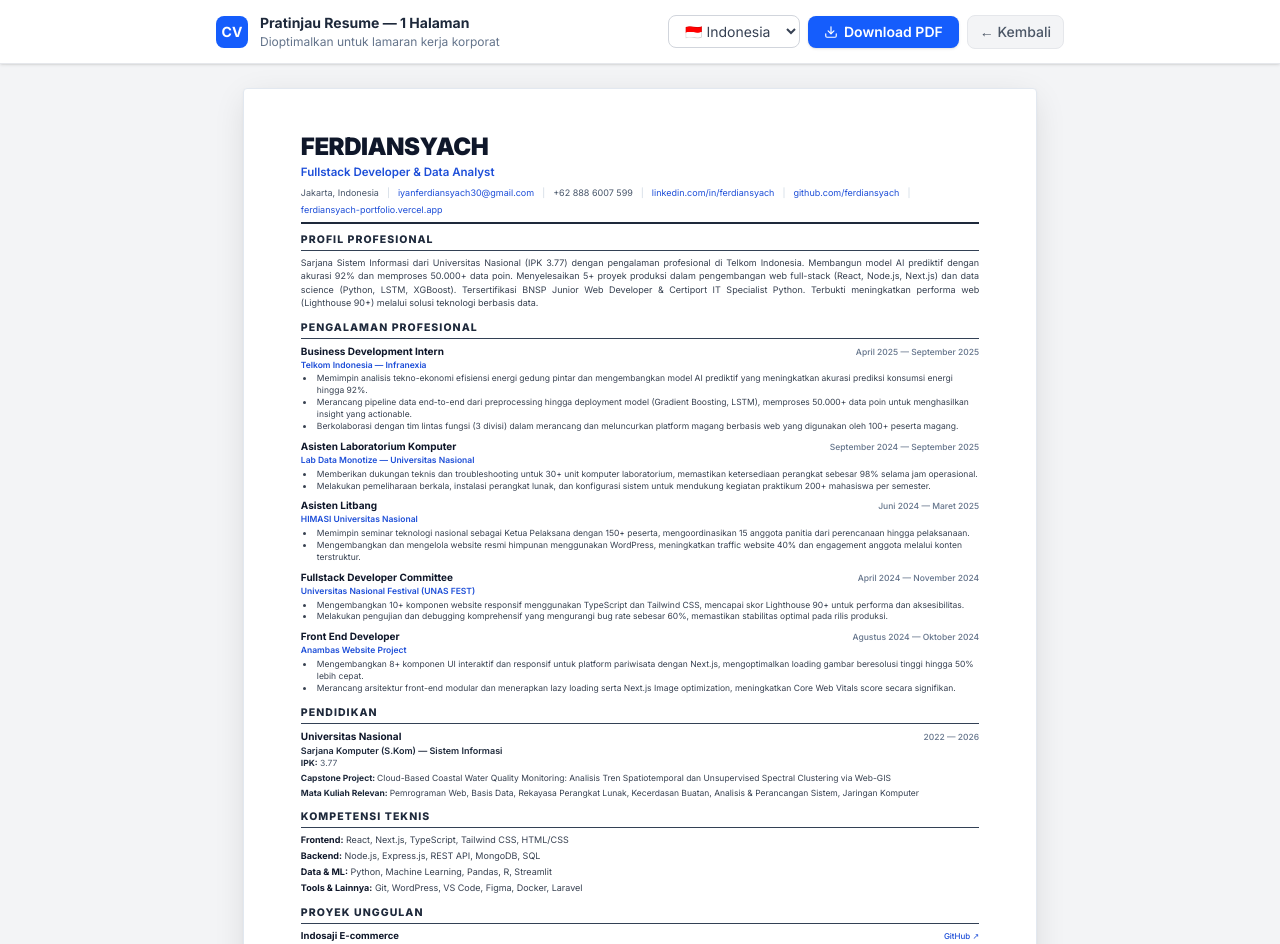
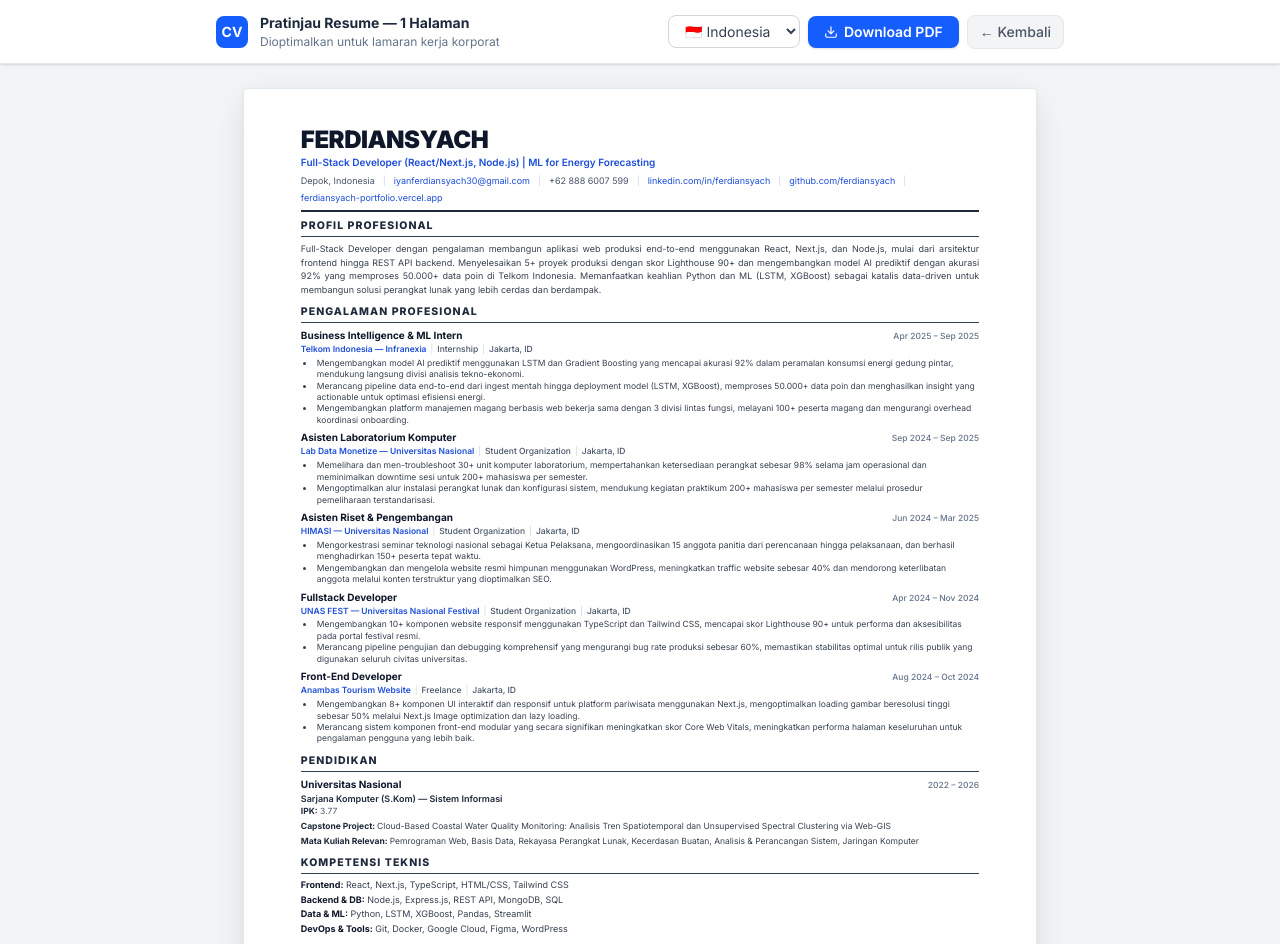
Before and after one commit to ferdiansyach/ferdiansyach-portfolio, a Next.js app: page /portfolio-pdf in a window 1280 px wide. Shown: the top 944 px of the page. Built offline with nearby package versions, Linux system fonts and the light colour scheme.

Commit message:
Optimize CV layout and ATS content

```diff
--- a/src/app/portfolio-pdf/page.tsx
+++ b/src/app/portfolio-pdf/page.tsx
@@ -76,7 +76,7 @@
           }
 
           .cv-inner {
-            padding: 12mm 15mm !important;
+            padding: 10mm 15mm !important;
           }
 
           a {
@@ -295,18 +295,18 @@
 
         {/* ===== A4 CV CONTENT ===== */}
         <div className="cv-page bg-white text-black antialiased">
-          <div className="cv-inner" style={{ padding: '12mm 15mm' }}>
+          <div className="cv-inner" style={{ padding: '10mm 15mm' }}>
 
             {/* ===== HEADER ===== */}
-            <header style={{ marginBottom: '8px' }}>
+            <header style={{ marginBottom: '6px' }}>
               <h1 style={{ fontSize: '24px', fontWeight: 900, color: '#0f172a', letterSpacing: '-0.02em', lineHeight: 1.1, textTransform: 'uppercase', margin: 0 }}>
                 Ferdiansyach
               </h1>
-              <div style={{ fontSize: '11.5px', color: '#1d4ed8', fontWeight: 600, marginTop: '3px' }}>
-                Fullstack Developer &amp; Data Analyst
+              <div style={{ fontSize: '10px', color: '#1d4ed8', fontWeight: 600, marginTop: '3px', lineHeight: 1.3 }}>
+                Full-Stack Developer (React/Next.js, Node.js) | ML for Energy Forecasting
               </div>
               <div className="contact-row">
-                <span>Jakarta, Indonesia</span>
+                <span>Depok, Indonesia</span>
                 <span className="contact-separator" style={{ color: '#cbd5e1' }}>|</span>
                 <a href="mailto:iyanferdiansyach30@gmail.com" style={{ color: '#1d4ed8' }}>iyanferdiansyach30@gmail.com</a>
                 <span className="contact-separator" style={{ color: '#cbd5e1' }}>|</span>
@@ -322,34 +322,50 @@
             </header>
 
             {/* ===== PROFILE SUMMARY ===== */}
-            <section style={{ marginBottom: '10px' }}>
+            <section style={{ marginBottom: '8px' }}>
               <h2 className="cv-section-title">
                 {lang === "id" ? "PROFIL PROFESIONAL" : "PROFESSIONAL SUMMARY"}
               </h2>
               <p style={{ fontSize: '9px', color: '#374151', lineHeight: 1.5, textAlign: 'justify', margin: 0 }}>
                 {lang === "id"
-                  ? "Sarjana Sistem Informasi dari Universitas Nasional (IPK 3.77) dengan pengalaman profesional di Telkom Indonesia. Membangun model AI prediktif dengan akurasi 92% dan memproses 50.000+ data poin. Menyelesaikan 5+ proyek produksi dalam pengembangan web full-stack (React, Node.js, Next.js) dan data science (Python, LSTM, XGBoost). Tersertifikasi BNSP Junior Web Developer & Certiport IT Specialist Python. Terbukti meningkatkan performa web (Lighthouse 90+) melalui solusi teknologi berbasis data."
-                  : "Information Systems graduate from Universitas Nasional (GPA 3.77) with professional experience at Telkom Indonesia. Built a predictive AI model achieving 92% accuracy and processed 50,000+ data points. Delivered 5+ production projects in full-stack web development (React, Node.js, Next.js) and data science (Python, LSTM, XGBoost). BNSP-certified Junior Web Developer & Certiport IT Specialist in Python. Proven track record of improving web performance (Lighthouse 90+) through data-driven technology solutions."
+                  ? "Full-Stack Developer dengan pengalaman membangun aplikasi web produksi end-to-end menggunakan React, Next.js, dan Node.js, mulai dari arsitektur frontend hingga REST API backend. Menyelesaikan 5+ proyek produksi dengan skor Lighthouse 90+ dan mengembangkan model AI prediktif dengan akurasi 92% yang memproses 50.000+ data poin di Telkom Indonesia. Memanfaatkan keahlian Python dan ML (LSTM, XGBoost) sebagai katalis data-driven untuk membangun solusi perangkat lunak yang lebih cerdas dan berdampak."
+                  : "Full-Stack Developer with hands-on experience architecting and shipping production-grade web applications using React, Next.js, and Node.js across the full frontend-to-backend stack. Delivered 5+ production projects achieving Lighthouse scores of 90+ and engineered a predictive AI model with 92% accuracy processing 50,000+ data points at Telkom Indonesia. Leverages Python-based ML expertise (LSTM, XGBoost) as a data-driven catalyst to build smarter, more impactful software products."
                 }
               </p>
             </section>
 
             {/* ===== EXPERIENCE — All 5 ===== */}
-            <section style={{ marginBottom: '10px' }}>
+            <section style={{ marginBottom: '8px' }}>
               <h2 className="cv-section-title">
                 {lang === "id" ? "PENGALAMAN PROFESIONAL" : "PROFESSIONAL EXPERIENCE"}
               </h2>
-              <div style={{ display: 'flex', flexDirection: 'column', gap: '6px' }}>
+              <div style={{ display: 'flex', flexDirection: 'column', gap: '4px' }}>
                 {experiences.map((exp) => (
                   <div key={exp.id}>
+                    {/* Role + Period */}
                     <div className="exp-header">
                       <h3 style={{ fontSize: '10px', fontWeight: 700, color: '#0f172a', margin: 0 }}>{t(exp.role)}</h3>
                       <span style={{ fontSize: '8.5px', fontWeight: 500, color: '#64748b', whiteSpace: 'nowrap', marginLeft: '12px' }}>{exp.period}</span>
                     </div>
-                    <div style={{ fontSize: '8.5px', color: '#1d4ed8', fontWeight: 600 }}>{exp.company}</div>
+                    {/* Company | Type | Location */}
+                    <div style={{ fontSize: '8.5px', color: '#1d4ed8', fontWeight: 600, display: 'flex', flexWrap: 'wrap', gap: '0 4px', alignItems: 'center' }}>
+                      <span>{exp.company}</span>
+                      {exp.type && (
+                        <>
+                          <span style={{ color: '#cbd5e1', fontWeight: 400 }}>|</span>
+                          <span style={{ color: '#475569', fontWeight: 500 }}>{exp.type}</span>
+                        </>
+                      )}
+                      {exp.location && (
+                        <>
+                          <span style={{ color: '#cbd5e1', fontWeight: 400 }}>|</span>
+                          <span style={{ color: '#475569', fontWeight: 500 }}>{exp.location}</span>
+                        </>
+                      )}
+                    </div>
                     <ul style={{ margin: '2px 0 0 14px', padding: 0, listStyleType: 'disc' }}>
                       {exp.bullets.map((bullet, i) => (
-                        <li key={i} style={{ fontSize: '8.5px', color: '#374151', lineHeight: 1.4, paddingLeft: '2px' }}>
+                        <li key={i} style={{ fontSize: '8.5px', color: '#374151', lineHeight: 1.35, paddingLeft: '2px' }}>
                           {t(bullet)}
                         </li>
                       ))}
@@ -360,7 +376,7 @@
             </section>
 
             {/* ===== EDUCATION ===== */}
-            <section style={{ marginBottom: '10px' }}>
+            <section style={{ marginBottom: '8px' }}>
               <h2 className="cv-section-title">
                 {lang === "id" ? "PENDIDIKAN" : "EDUCATION"}
               </h2>
@@ -392,13 +408,13 @@
             </section>
 
             {/* ===== TECHNICAL SKILLS ===== */}
-            <section style={{ marginBottom: '10px' }}>
+            <section style={{ marginBottom: '8px' }}>
               <h2 className="cv-section-title">
                 {lang === "id" ? "KOMPETENSI TEKNIS" : "TECHNICAL SKILLS"}
               </h2>
               <div style={{ display: 'flex', flexDirection: 'column', gap: '2px' }}>
                 {skillCategories.map((cat, i) => (
-                  <div key={i} style={{ fontSize: '9px', lineHeight: 1.55 }}>
+                  <div key={i} style={{ fontSize: '9px', lineHeight: 1.4 }}>
                     <span style={{ fontWeight: 700, color: '#0f172a' }}>{t(cat.title)}:</span>{" "}
                     <span style={{ color: '#374151' }}>
                       {cat.skills.map(s => s.name).join(", ")}
@@ -409,11 +425,11 @@
             </section>
 
             {/* ===== SELECTED PROJECTS — 3 projects ===== */}
-            <section style={{ marginBottom: '10px' }}>
+            <section style={{ marginBottom: '8px' }}>
               <h2 className="cv-section-title">
                 {lang === "id" ? "PROYEK UNGGULAN" : "SELECTED PROJECTS"}
               </h2>
-              <div style={{ display: 'flex', flexDirection: 'column', gap: '5px' }}>
+              <div style={{ display: 'flex', flexDirection: 'column', gap: '4px' }}>
                 {topProjects.map((proj) => (
                   <div key={proj.slug}>
                     <div className="exp-header">
@@ -426,7 +442,7 @@
                         </a>
                       )}
                     </div>
-                    <p style={{ fontSize: '8.5px', color: '#374151', lineHeight: 1.45, margin: '1px 0 0 0' }}>
+                    <p style={{ fontSize: '8.5px', color: '#374151', lineHeight: 1.35, margin: '1px 0 0 0' }}>
                       {t(proj.description)}
                     </p>
                     <p style={{ fontSize: '8px', color: '#64748b', fontWeight: 500, fontFamily: "'SF Mono', 'Fira Code', monospace", marginTop: '2px' }}>
@@ -444,7 +460,7 @@
               </h2>
               <div className="cert-grid">
                 {certifications.map((cert) => (
-                  <div key={cert.id} style={{ fontSize: '8.5px', color: '#374151', lineHeight: 1.5 }}>
+                  <div key={cert.id} style={{ fontSize: '8.5px', color: '#374151', lineHeight: 1.4 }}>
                     <span style={{ fontWeight: 700, color: '#0f172a' }}>{t(cert.name)}</span>
                     {" — "}{cert.issuer} ({cert.date})
                   </div>
--- a/src/data/experience.ts
+++ b/src/data/experience.ts
@@ -3,87 +3,97 @@
 export const experiences: Experience[] = [
   {
     id: "telkom",
-    role: { id: "Business Development Intern", en: "Business Development Intern" },
+    role: { id: "Business Intelligence & ML Intern", en: "Business Intelligence & ML Intern" },
     company: "Telkom Indonesia — Infranexia",
-    period: "April 2025 — September 2025",
+    type: "Internship",
+    location: "Jakarta, ID",
+    period: "Apr 2025 – Sep 2025",
     isCurrent: false,
     bullets: [
       {
-        id: "Memimpin analisis tekno-ekonomi efisiensi energi gedung pintar dan mengembangkan model AI prediktif yang meningkatkan akurasi prediksi konsumsi energi hingga 92%.",
-        en: "Led techno-economic analysis on smart building energy efficiency and developed a predictive AI model that achieved 92% accuracy in energy consumption forecasting.",
+        id: "Mengembangkan model AI prediktif menggunakan LSTM dan Gradient Boosting yang mencapai akurasi 92% dalam peramalan konsumsi energi gedung pintar, mendukung langsung divisi analisis tekno-ekonomi.",
+        en: "Engineered a predictive AI model using LSTM and Gradient Boosting that achieved 92% accuracy in smart building energy consumption forecasting, directly supporting the techno-economic analysis division.",
       },
       {
-        id: "Merancang pipeline data end-to-end dari preprocessing hingga deployment model (Gradient Boosting, LSTM), memproses 50.000+ data poin untuk menghasilkan insight yang actionable.",
-        en: "Engineered an end-to-end data pipeline from preprocessing to model deployment (Gradient Boosting, LSTM), processing 50,000+ data points to generate actionable insights.",
+        id: "Merancang pipeline data end-to-end dari ingest mentah hingga deployment model (LSTM, XGBoost), memproses 50.000+ data poin dan menghasilkan insight yang actionable untuk optimasi efisiensi energi.",
+        en: "Architected an end-to-end data pipeline from raw ingestion through preprocessing to model deployment (LSTM, XGBoost), processing 50,000+ data points and generating actionable insights for energy efficiency optimization.",
       },
       {
-        id: "Berkolaborasi dengan tim lintas fungsi (3 divisi) dalam merancang dan meluncurkan platform magang berbasis web yang digunakan oleh 100+ peserta magang.",
-        en: "Collaborated with cross-functional teams (3 divisions) to design and launch a web-based internship platform serving 100+ interns.",
+        id: "Mengembangkan platform manajemen magang berbasis web bekerja sama dengan 3 divisi lintas fungsi, melayani 100+ peserta magang dan mengurangi overhead koordinasi onboarding.",
+        en: "Developed a web-based internship management platform in collaboration with 3 cross-functional divisions, serving 100+ interns and reducing onboarding coordination overhead.",
       },
     ],
   },
   {
     id: "labassist",
     role: { id: "Asisten Laboratorium Komputer", en: "Computer Laboratory Assistant" },
-    company: "Lab Data Monotize — Universitas Nasional",
-    period: "September 2024 — September 2025",
+    company: "Lab Data Monetize — Universitas Nasional",
+    type: "Student Organization",
+    location: "Jakarta, ID",
+    period: "Sep 2024 – Sep 2025",
     isCurrent: false,
     bullets: [
       {
-        id: "Memberikan dukungan teknis dan troubleshooting untuk 30+ unit komputer laboratorium, memastikan ketersediaan perangkat sebesar 98% selama jam operasional.",
-        en: "Provided technical support and troubleshooting for 30+ lab computers, ensuring 98% device availability during operational hours.",
+        id: "Memelihara dan men-troubleshoot 30+ unit komputer laboratorium, mempertahankan ketersediaan perangkat sebesar 98% selama jam operasional dan meminimalkan downtime sesi untuk 200+ mahasiswa per semester.",
+        en: "Maintained and troubleshot 30+ laboratory computer units, sustaining 98% device availability during operational hours and minimizing session downtime for 200+ students per semester.",
       },
       {
-        id: "Melakukan pemeliharaan berkala, instalasi perangkat lunak, dan konfigurasi sistem untuk mendukung kegiatan praktikum 200+ mahasiswa per semester.",
-        en: "Performed periodic maintenance, software installations, and system configuration to support lab sessions for 200+ students per semester.",
+        id: "Mengoptimalkan alur instalasi perangkat lunak dan konfigurasi sistem, mendukung kegiatan praktikum 200+ mahasiswa per semester melalui prosedur pemeliharaan terstandarisasi.",
+        en: "Optimized software installation and system configuration workflows, supporting lab sessions for 200+ students per semester through standardized maintenance procedures.",
       },
     ],
   },
   {
     id: "himasi",
-    role: { id: "Asisten Litbang", en: "Research & Development Assistant" },
-    company: "HIMASI Universitas Nasional",
-    period: "Juni 2024 — Maret 2025",
+    role: { id: "Asisten Riset & Pengembangan", en: "Research & Development Assistant" },
+    company: "HIMASI — Universitas Nasional",
+    type: "Student Organization",
+    location: "Jakarta, ID",
+    period: "Jun 2024 – Mar 2025",
     bullets: [
       {
-        id: "Memimpin seminar teknologi nasional sebagai Ketua Pelaksana dengan 150+ peserta, mengoordinasikan 15 anggota panitia dari perencanaan hingga pelaksanaan.",
-        en: "Led a national technology seminar as Chief Executive with 150+ attendees, coordinating 15 committee members from planning to execution.",
+        id: "Mengorkestrasi seminar teknologi nasional sebagai Ketua Pelaksana, mengoordinasikan 15 anggota panitia dari perencanaan hingga pelaksanaan, dan berhasil menghadirkan 150+ peserta tepat waktu.",
+        en: "Orchestrated a national technology seminar as Chief Executive, coordinating 15 committee members from planning to execution and successfully delivering the event to 150+ attendees on schedule.",
       },
       {
-        id: "Mengembangkan dan mengelola website resmi himpunan menggunakan WordPress, meningkatkan traffic website 40% dan engagement anggota melalui konten terstruktur.",
-        en: "Developed and managed the association's official WordPress website, increasing website traffic by 40% and member engagement through structured content.",
+        id: "Mengembangkan dan mengelola website resmi himpunan menggunakan WordPress, meningkatkan traffic website sebesar 40% dan mendorong keterlibatan anggota melalui konten terstruktur yang dioptimalkan SEO.",
+        en: "Developed and managed the association's official WordPress website, increasing website traffic by 40% and driving member engagement through structured, SEO-optimized content.",
       },
     ],
   },
   {
     id: "unasfest",
-    role: { id: "Fullstack Developer Committee", en: "Fullstack Developer Committee" },
-    company: "Universitas Nasional Festival (UNAS FEST)",
-    period: "April 2024 — November 2024",
+    role: { id: "Fullstack Developer", en: "Fullstack Developer" },
+    company: "UNAS FEST — Universitas Nasional Festival",
+    type: "Student Organization",
+    location: "Jakarta, ID",
+    period: "Apr 2024 – Nov 2024",
     bullets: [
       {
-        id: "Mengembangkan 10+ komponen website responsif menggunakan TypeScript dan Tailwind CSS, mencapai skor Lighthouse 90+ untuk performa dan aksesibilitas.",
-        en: "Developed 10+ responsive website components using TypeScript and Tailwind CSS, achieving a Lighthouse score of 90+ for performance and accessibility.",
+        id: "Mengembangkan 10+ komponen website responsif menggunakan TypeScript dan Tailwind CSS, mencapai skor Lighthouse 90+ untuk performa dan aksesibilitas pada portal festival resmi.",
+        en: "Developed 10+ responsive website components using TypeScript and Tailwind CSS, achieving a Lighthouse score of 90+ for performance and accessibility on the official festival portal.",
       },
       {
-        id: "Melakukan pengujian dan debugging komprehensif yang mengurangi bug rate sebesar 60%, memastikan stabilitas optimal pada rilis produksi.",
-        en: "Conducted comprehensive testing and debugging that reduced bug rate by 60%, ensuring optimal stability for the production release.",
+        id: "Merancang pipeline pengujian dan debugging komprehensif yang mengurangi bug rate produksi sebesar 60%, memastikan stabilitas optimal untuk rilis publik yang digunakan seluruh civitas universitas.",
+        en: "Engineered a comprehensive testing and debugging pipeline that reduced the production bug rate by 60%, ensuring optimal stability for the public release used by the entire university community.",
       },
     ],
   },
   {
     id: "anambas",
-    role: { id: "Front End Developer", en: "Front End Developer" },
-    company: "Anambas Website Project",
-    period: "Agustus 2024 — Oktober 2024",
+    role: { id: "Front-End Developer", en: "Front-End Developer" },
+    company: "Anambas Tourism Website",
+    type: "Freelance",
+    location: "Jakarta, ID",
+    period: "Aug 2024 – Oct 2024",
     bullets: [
       {
-        id: "Mengembangkan 8+ komponen UI interaktif dan responsif untuk platform pariwisata dengan Next.js, mengoptimalkan loading gambar beresolusi tinggi hingga 50% lebih cepat.",
-        en: "Developed 8+ interactive and responsive UI components for a tourism platform with Next.js, optimizing high-resolution image loading by 50%.",
+        id: "Mengembangkan 8+ komponen UI interaktif dan responsif untuk platform pariwisata menggunakan Next.js, mengoptimalkan loading gambar beresolusi tinggi sebesar 50% melalui Next.js Image optimization dan lazy loading.",
+        en: "Developed 8+ interactive and responsive UI components for a tourism platform using Next.js, optimizing high-resolution image loading by 50% via Next.js Image optimization and lazy loading.",
       },
       {
-        id: "Merancang arsitektur front-end modular dan menerapkan lazy loading serta Next.js Image optimization, meningkatkan Core Web Vitals score secara signifikan.",
-        en: "Designed modular front-end architecture and implemented lazy loading with Next.js Image optimization, significantly improving Core Web Vitals scores.",
+        id: "Merancang sistem komponen front-end modular yang secara signifikan meningkatkan skor Core Web Vitals, meningkatkan performa halaman keseluruhan untuk pengalaman pengguna yang lebih baik.",
+        en: "Architected a modular front-end component system that significantly improved Core Web Vitals scores, boosting overall page performance and user experience for the tourism platform.",
       },
     ],
   },
@@ -95,7 +105,7 @@
     id: "Sarjana Komputer (S.Kom) — Sistem Informasi",
     en: "Bachelor of Computer Science (S.Kom) — Information Systems",
   },
-  period: "2022 — 2026",
+  period: "2022 – 2026",
   gpa: "3.77",
   courses: [
     { id: "Pemrograman Web", en: "Web Programming" },
--- a/src/data/skills.ts
+++ b/src/data/skills.ts
@@ -7,12 +7,12 @@
       { name: "React", icon: "react", color: "#61DAFB", proficiency: "advanced" },
       { name: "Next.js", icon: "nextjs", color: "#ffffff", proficiency: "intermediate" },
       { name: "TypeScript", icon: "typescript", color: "#3178C6", proficiency: "intermediate" },
+      { name: "HTML/CSS", icon: "html", color: "#E34F26", proficiency: "advanced" },
       { name: "Tailwind CSS", icon: "tailwind", color: "#06B6D4", proficiency: "advanced" },
-      { name: "HTML/CSS", icon: "html", color: "#E34F26", proficiency: "advanced" },
     ],
   },
   {
-    title: { id: "Backend", en: "Backend" },
+    title: { id: "Backend & DB", en: "Backend & DB" },
     skills: [
       { name: "Node.js", icon: "nodejs", color: "#339933", proficiency: "intermediate" },
       { name: "Express.js", icon: "express", color: "#ffffff", proficiency: "intermediate" },
@@ -25,21 +25,20 @@
     title: { id: "Data & ML", en: "Data & ML" },
     skills: [
       { name: "Python", icon: "python", color: "#3776AB", proficiency: "advanced" },
-      { name: "Machine Learning", icon: "ml", color: "#FF6F00", proficiency: "intermediate" },
+      { name: "LSTM", icon: "ml", color: "#FF6F00", proficiency: "intermediate" },
+      { name: "XGBoost", icon: "ml", color: "#FF6F00", proficiency: "intermediate" },
       { name: "Pandas", icon: "pandas", color: "#150458", proficiency: "intermediate" },
-      { name: "R", icon: "r", color: "#276DC3", proficiency: "beginner" },
       { name: "Streamlit", icon: "streamlit", color: "#FF4B4B", proficiency: "intermediate" },
     ],
   },
   {
-    title: { id: "Tools & Lainnya", en: "Tools & Others" },
+    title: { id: "DevOps & Tools", en: "DevOps & Tools" },
     skills: [
       { name: "Git", icon: "git", color: "#F05032", proficiency: "intermediate" },
+      { name: "Docker", icon: "docker", color: "#2496ED", proficiency: "beginner", isLearning: true },
+      { name: "Google Cloud", icon: "gcloud", color: "#4285F4", proficiency: "beginner" },
+      { name: "Figma", icon: "figma", color: "#F24E1E", proficiency: "beginner" },
       { name: "WordPress", icon: "wordpress", color: "#21759B", proficiency: "advanced" },
-      { name: "VS Code", icon: "vscode", color: "#007ACC", proficiency: "advanced" },
-      { name: "Figma", icon: "figma", color: "#F24E1E", proficiency: "beginner" },
-      { name: "Docker", icon: "docker", color: "#2496ED", proficiency: "beginner", isLearning: true },
-      { name: "Laravel", icon: "laravel", color: "#FF2D20", proficiency: "beginner", isLearning: true },
     ],
   },
 ];
--- a/src/types/index.ts
+++ b/src/types/index.ts
@@ -21,6 +21,8 @@
   id: string;
   role: TranslatedText;
   company: string;
+  type?: string; // e.g. "Internship" | "Freelance" | "Student Organization"
+  location?: string; // e.g. "Jakarta, ID"
   period: string;
   isCurrent?: boolean;
   bullets: TranslatedText[];
```
